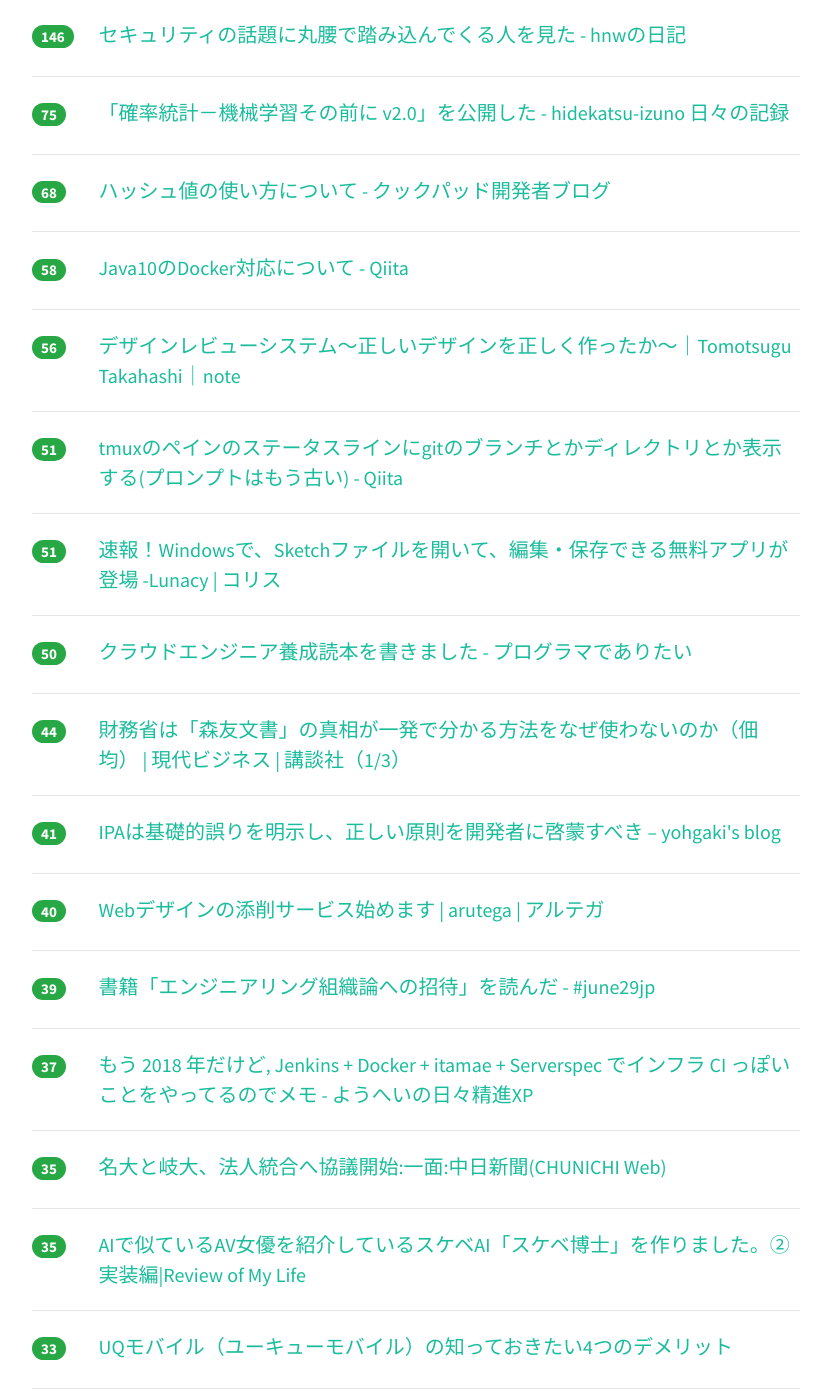
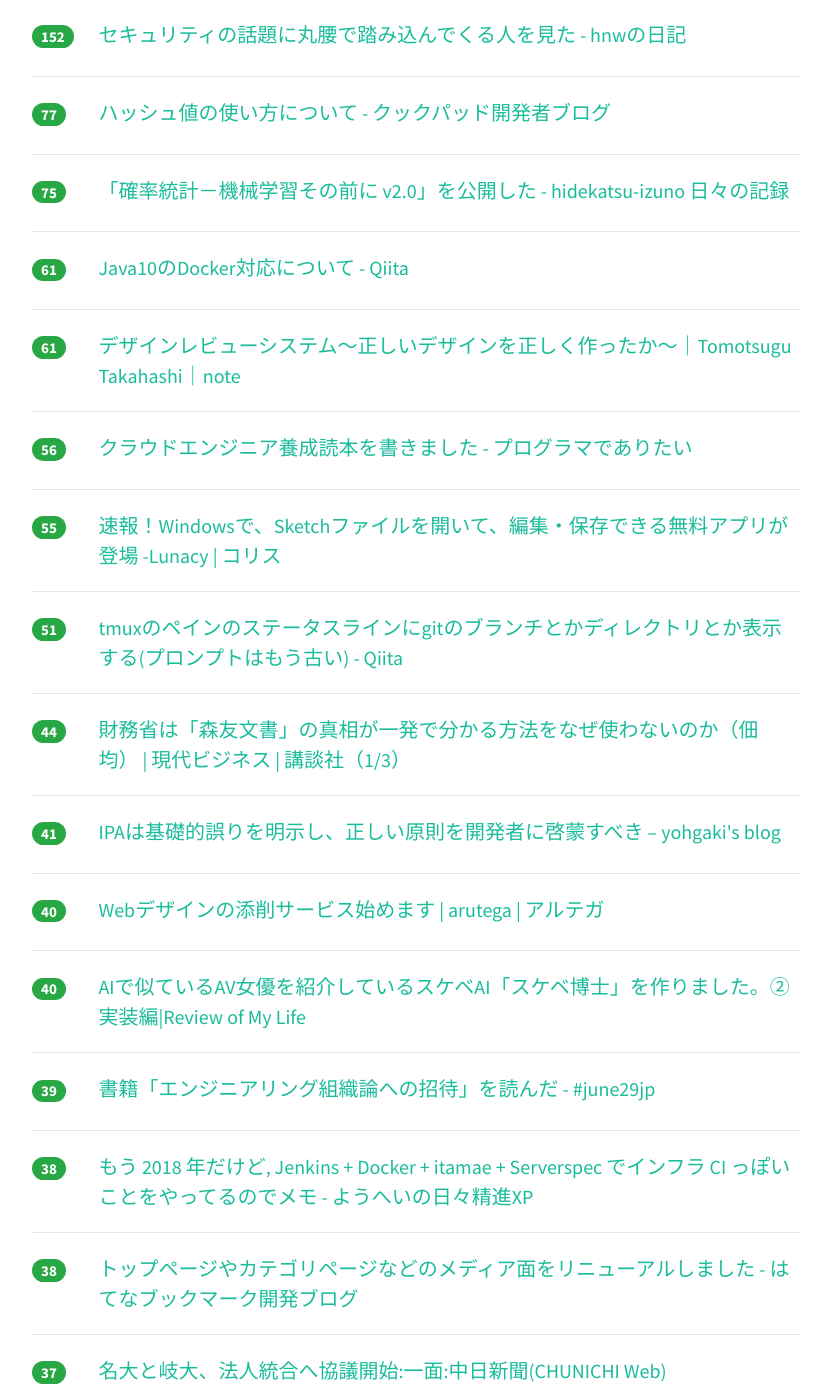
Before and after one commit to yatta47/hatena-matome-site, a Jekyll site: the page built from _posts/2018-03-22-hatena.md, in a window 1280 px wide and 1400 px high, scrolled down 812 px. Shown: the whole window, without its empty margins (224-1055 px from the left). Built offline with Jekyll 4.4.1, drawn with Linux system fonts in a browser that asks for light colours; nearby versions of some CDN libraries; some of the changed text lies outside the part shown.

Commit message:
Updated 2018-03-22

```diff
--- a/_posts/2018-03-22-hatena.md
+++ b/_posts/2018-03-22-hatena.md
@@ -1,39 +1,44 @@
 ---
 layout: post
 title:  "2018-03-22 はてぶIT"
-date:   2018-03-22 18:02:25
+date:   2018-03-22 19:02:35
 tags: [it-hotentry]
 ---
-53 件のデータあり
+56 件のデータあり
 
 <hr><div class="row">
-<div class="col-1"><span class="badge badge-pill badge-success h2">652</span></div>
+<div class="col-1"><span class="badge badge-pill badge-success h2">668</span></div>
 <div class="col-11"><a href='http://www.publickey1.jp/blog/18/jenkins_xgitdockerkubernetescicd.html' target='_blank'>「Jenkins X」発表。Git/Docker/Kubernetesに特化したことでCI/CD環境の構築運用を自動化 － Publickey</a></div>
 </div>
 <hr>
 <div class="row">
-<div class="col-1"><span class="badge badge-pill badge-success h2">546</span></div>
+<div class="col-1"><span class="badge badge-pill badge-success h2">590</span></div>
 <div class="col-11"><a href='http://blog.kamipo.net/entry/2018/03/22/084126' target='_blank'>MySQLのクエリの良し悪しはrows_examinedで判断する - かみぽわーる</a></div>
 </div>
 <hr>
 <div class="row">
-<div class="col-1"><span class="badge badge-pill badge-success h2">261</span></div>
+<div class="col-1"><span class="badge badge-pill badge-success h2">275</span></div>
 <div class="col-11"><a href='https://speakerdeck.com/pyama86/linuxkomandodebotorunetukuwodiao-beru' target='_blank'>Linuxコマンドでボトルネックを調べる // Speaker Deck</a></div>
 </div>
 <hr>
 <div class="row">
-<div class="col-1"><span class="badge badge-pill badge-success h2">210</span></div>
+<div class="col-1"><span class="badge badge-pill badge-success h2">217</span></div>
 <div class="col-11"><a href='https://anond.hatelabo.jp/20180322014102' target='_blank'>はてな村とかなんとか</a></div>
 </div>
 <hr>
 <div class="row">
-<div class="col-1"><span class="badge badge-pill badge-success h2">148</span></div>
+<div class="col-1"><span class="badge badge-pill badge-success h2">169</span></div>
 <div class="col-11"><a href='https://gigazine.net/news/20180322-linux-kernel-map/' target='_blank'>Linuxカーネルのソースコードを機能とレイヤーで分類して表示してくれる「Linux kernel map」 - GIGAZINE</a></div>
 </div>
 <hr>
 <div class="row">
-<div class="col-1"><span class="badge badge-pill badge-success h2">146</span></div>
+<div class="col-1"><span class="badge badge-pill badge-success h2">152</span></div>
 <div class="col-11"><a href='http://d.hatena.ne.jp/hnw/20180321' target='_blank'>セキュリティの話題に丸腰で踏み込んでくる人を見た - hnwの日記</a></div>
+</div>
+<hr>
+<div class="row">
+<div class="col-1"><span class="badge badge-pill badge-success h2">77</span></div>
+<div class="col-11"><a href='http://techlife.cookpad.com/entry/2018/03/22/082755' target='_blank'>ハッシュ値の使い方について - クックパッド開発者ブログ</a></div>
 </div>
 <hr>
 <div class="row">
@@ -42,33 +47,28 @@ tags: [it-hotentry]
 </div>
 <hr>
 <div class="row">
-<div class="col-1"><span class="badge badge-pill badge-success h2">68</span></div>
-<div class="col-11"><a href='http://techlife.cookpad.com/entry/2018/03/22/082755' target='_blank'>ハッシュ値の使い方について - クックパッド開発者ブログ</a></div>
-</div>
-<hr>
-<div class="row">
-<div class="col-1"><span class="badge badge-pill badge-success h2">58</span></div>
+<div class="col-1"><span class="badge badge-pill badge-success h2">61</span></div>
 <div class="col-11"><a href='https://qiita.com/c9katayama/items/b427a008623f0e228c50' target='_blank'>Java10のDocker対応について - Qiita</a></div>
 </div>
 <hr>
 <div class="row">
+<div class="col-1"><span class="badge badge-pill badge-success h2">61</span></div>
+<div class="col-11"><a href='https://note.mu/ttmtg/n/nc9ef0a890c3d' target='_blank'>デザインレビューシステム〜正しいデザインを正しく作ったか〜｜Tomotsugu Takahashi｜note</a></div>
+</div>
+<hr>
+<div class="row">
 <div class="col-1"><span class="badge badge-pill badge-success h2">56</span></div>
-<div class="col-11"><a href='https://note.mu/ttmtg/n/nc9ef0a890c3d' target='_blank'>デザインレビューシステム〜正しいデザインを正しく作ったか〜｜Tomotsugu Takahashi｜note</a></div>
+<div class="col-11"><a href='http://blog.takuros.net/entry/2018/03/22/090718' target='_blank'>クラウドエンジニア養成読本を書きました - プログラマでありたい</a></div>
+</div>
+<hr>
+<div class="row">
+<div class="col-1"><span class="badge badge-pill badge-success h2">55</span></div>
+<div class="col-11"><a href='https://coliss.com/articles/build-websites/operation/design/sketch-for-windows-lunacy.html' target='_blank'>速報！Windowsで、Sketchファイルを開いて、編集・保存できる無料アプリが登場 -Lunacy | コリス</a></div>
 </div>
 <hr>
 <div class="row">
 <div class="col-1"><span class="badge badge-pill badge-success h2">51</span></div>
 <div class="col-11"><a href='https://qiita.com/arks22/items/db8eb6a14223ce29219a' target='_blank'>tmuxのペインのステータスラインにgitのブランチとかディレクトリとか表示する(プロンプトはもう古い) - Qiita</a></div>
-</div>
-<hr>
-<div class="row">
-<div class="col-1"><span class="badge badge-pill badge-success h2">51</span></div>
-<div class="col-11"><a href='https://coliss.com/articles/build-websites/operation/design/sketch-for-windows-lunacy.html' target='_blank'>速報！Windowsで、Sketchファイルを開いて、編集・保存できる無料アプリが登場 -Lunacy | コリス</a></div>
-</div>
-<hr>
-<div class="row">
-<div class="col-1"><span class="badge badge-pill badge-success h2">50</span></div>
-<div class="col-11"><a href='http://blog.takuros.net/entry/2018/03/22/090718' target='_blank'>クラウドエンジニア養成読本を書きました - プログラマでありたい</a></div>
 </div>
 <hr>
 <div class="row">
@@ -87,23 +87,33 @@ tags: [it-hotentry]
 </div>
 <hr>
 <div class="row">
+<div class="col-1"><span class="badge badge-pill badge-success h2">40</span></div>
+<div class="col-11"><a href='https://review-of-my-life.blogspot.com/2018/03/sukebe-ai-development.html' target='_blank'>AIで似ているAV女優を紹介しているスケベAI「スケベ博士」を作りました。②実装編|Review of My Life</a></div>
+</div>
+<hr>
+<div class="row">
 <div class="col-1"><span class="badge badge-pill badge-success h2">39</span></div>
 <div class="col-11"><a href='https://june29.jp/2018/03/21/invitation-to-engineering-organization-theory-the-book/' target='_blank'>書籍「エンジニアリング組織論への招待」を読んだ - #june29jp</a></div>
 </div>
 <hr>
 <div class="row">
-<div class="col-1"><span class="badge badge-pill badge-success h2">37</span></div>
+<div class="col-1"><span class="badge badge-pill badge-success h2">38</span></div>
 <div class="col-11"><a href='http://inokara.hateblo.jp/entry/2018/03/21/152609' target='_blank'>もう 2018 年だけど, Jenkins + Docker + itamae + Serverspec でインフラ CI っぽいことをやってるのでメモ - ようへいの日々精進XP</a></div>
 </div>
 <hr>
 <div class="row">
-<div class="col-1"><span class="badge badge-pill badge-success h2">35</span></div>
+<div class="col-1"><span class="badge badge-pill badge-success h2">38</span></div>
+<div class="col-11"><a href='http://bookmark.hatenastaff.com/entry/2018/03/22/161110' target='_blank'>トップページやカテゴリページなどのメディア面をリニューアルしました - はてなブックマーク開発ブログ</a></div>
+</div>
+<hr>
+<div class="row">
+<div class="col-1"><span class="badge badge-pill badge-success h2">37</span></div>
 <div class="col-11"><a href='http://www.chunichi.co.jp/article/front/list/CK2018032202000069.html' target='_blank'>名大と岐大、法人統合へ協議開始:一面:中日新聞(CHUNICHI Web)</a></div>
 </div>
 <hr>
 <div class="row">
-<div class="col-1"><span class="badge badge-pill badge-success h2">35</span></div>
-<div class="col-11"><a href='https://review-of-my-life.blogspot.com/2018/03/sukebe-ai-development.html' target='_blank'>AIで似ているAV女優を紹介しているスケベAI「スケベ博士」を作りました。②実装編|Review of My Life</a></div>
+<div class="col-1"><span class="badge badge-pill badge-success h2">37</span></div>
+<div class="col-11"><a href='https://deepage.net/features/numpy/' target='_blank'>あなたのデータサイエンス力を飛躍的に向上させるNumPy徹底入門 - DeepAge</a></div>
 </div>
 <hr>
 <div class="row">
@@ -118,7 +128,7 @@ tags: [it-hotentry]
 <hr>
 <div class="row">
 <div class="col-1"><span class="badge badge-pill badge-success h2">32</span></div>
-<div class="col-11"><a href='http://bookmark.hatenastaff.com/entry/2018/03/22/161110' target='_blank'>トップページやカテゴリページなどのメディア面をリニューアルしました - はてなブックマーク開発ブログ</a></div>
+<div class="col-11"><a href='http://blog.hiroppy.me/entry/nodejs-esm' target='_blank'>Node.jsとECMAScript Modules - 技術探し</a></div>
 </div>
 <hr>
 <div class="row">
@@ -128,7 +138,7 @@ tags: [it-hotentry]
 <hr>
 <div class="row">
 <div class="col-1"><span class="badge badge-pill badge-success h2">30</span></div>
-<div class="col-11"><a href='http://blog.hiroppy.me/entry/nodejs-esm' target='_blank'>Node.jsとECMAScript Modules - 技術探し</a></div>
+<div class="col-11"><a href='https://wivern.exblog.jp/26433449/' target='_blank'>APS-C最強デジイチ、NikonのD500に「まだフルサイズで消耗してるの？」と言われた話 : 超音速備忘録</a></div>
 </div>
 <hr>
 <div class="row">
@@ -138,27 +148,27 @@ tags: [it-hotentry]
 <hr>
 <div class="row">
 <div class="col-1"><span class="badge badge-pill badge-success h2">28</span></div>
+<div class="col-11"><a href='https://wired.jp/2018/03/21/refugees-but-on-the-blockchain/' target='_blank'>ブロックチェーンが、社会から置き去りにされた「記録なき人々」の身分証明になる｜WIRED.jp</a></div>
+</div>
+<hr>
+<div class="row">
+<div class="col-1"><span class="badge badge-pill badge-success h2">28</span></div>
 <div class="col-11"><a href='https://av.watch.impress.co.jp/docs/news/1112876.html' target='_blank'>ボーズ、肩のせワイヤレススピーカーで周りの音も聞ける「SoundWear Companion」 - AV Watch</a></div>
 </div>
 <hr>
 <div class="row">
-<div class="col-1"><span class="badge badge-pill badge-success h2">27</span></div>
-<div class="col-11"><a href='https://wired.jp/2018/03/21/refugees-but-on-the-blockchain/' target='_blank'>ブロックチェーンが、社会から置き去りにされた「記録なき人々」の身分証明になる｜WIRED.jp</a></div>
-</div>
-<hr>
-<div class="row">
-<div class="col-1"><span class="badge badge-pill badge-success h2">27</span></div>
-<div class="col-11"><a href='https://wivern.exblog.jp/26433449/' target='_blank'>APS-C最強デジイチ、NikonのD500に「まだフルサイズで消耗してるの？」と言われた話 : 超音速備忘録</a></div>
-</div>
-<hr>
-<div class="row">
-<div class="col-1"><span class="badge badge-pill badge-success h2">27</span></div>
-<div class="col-11"><a href='https://deepage.net/features/numpy/' target='_blank'>あなたのデータサイエンス力を飛躍的に向上させるNumPy徹底入門 - DeepAge</a></div>
+<div class="col-1"><span class="badge badge-pill badge-success h2">26</span></div>
+<div class="col-11"><a href='https://gigazine.net/news/20180322-url-canary/' target='_blank'>登録いらずで簡単にURLを使ってアクセス監視ができる「URL Canary」 - GIGAZINE</a></div>
 </div>
 <hr>
 <div class="row">
 <div class="col-1"><span class="badge badge-pill badge-success h2">26</span></div>
 <div class="col-11"><a href='https://internet.watch.impress.co.jp/docs/yajiuma/1112858.html' target='_blank'>ブラウザー上でプレー可能、平安京エイリアンやパックマンなど70～90年代の電子ゲームが公開中【やじうまWatch】 - INTERNET Watch</a></div>
+</div>
+<hr>
+<div class="row">
+<div class="col-1"><span class="badge badge-pill badge-success h2">25</span></div>
+<div class="col-11"><a href='http://www.itmedia.co.jp/enterprise/articles/1803/22/news013.html' target='_blank'>年間1000円、エフエム和歌山のAIアナウンサー「ナナコ」の裏側 (1/2) - ITmedia エンタープライズ</a></div>
 </div>
 <hr>
 <div class="row">
@@ -168,7 +178,7 @@ tags: [it-hotentry]
 <hr>
 <div class="row">
 <div class="col-1"><span class="badge badge-pill badge-success h2">24</span></div>
-<div class="col-11"><a href='https://gigazine.net/news/20180322-url-canary/' target='_blank'>登録いらずで簡単にURLを使ってアクセス監視ができる「URL Canary」 - GIGAZINE</a></div>
+<div class="col-11"><a href='http://www.ketancho.net/entry/2018/03/14/074500' target='_blank'>「SQLアンチパターン」を避けるためのチェックリスト③（SQLクエリ設計編） - log4ketancho</a></div>
 </div>
 <hr>
 <div class="row">
@@ -178,7 +188,7 @@ tags: [it-hotentry]
 <hr>
 <div class="row">
 <div class="col-1"><span class="badge badge-pill badge-success h2">23</span></div>
-<div class="col-11"><a href='http://www.itmedia.co.jp/enterprise/articles/1803/22/news013.html' target='_blank'>年間1000円、エフエム和歌山のAIアナウンサー「ナナコ」の裏側 (1/2) - ITmedia エンタープライズ</a></div>
+<div class="col-11"><a href='https://geek-out.jp/column/entry/2018/03/22/110000' target='_blank'>企業のクラウド利用は本当に増えているのか？ 統計データから実態と押さえておくべきポイントを探る - GeekOut</a></div>
 </div>
 <hr>
 <div class="row">
@@ -197,6 +207,11 @@ tags: [it-hotentry]
 </div>
 <hr>
 <div class="row">
+<div class="col-1"><span class="badge badge-pill badge-success h2">21</span></div>
+<div class="col-11"><a href='https://dev.classmethod.jp/cloud/aws/aws-training-edx-udemy/' target='_blank'>edXとUdemyでAWSトレーニングコースが受講できるようになりました ｜ Developers.IO</a></div>
+</div>
+<hr>
+<div class="row">
 <div class="col-1"><span class="badge badge-pill badge-success h2">20</span></div>
 <div class="col-11"><a href='https://number333.org/2018/03/21/macbook12inch-dailyuse/' target='_blank'>Macbook12インチの使い方。仕事編・休日編</a></div>
 </div>
@@ -208,7 +223,7 @@ tags: [it-hotentry]
 <hr>
 <div class="row">
 <div class="col-1"><span class="badge badge-pill badge-success h2">20</span></div>
-<div class="col-11"><a href='http://www.ketancho.net/entry/2018/03/14/074500' target='_blank'>「SQLアンチパターン」を避けるためのチェックリスト③（SQLクエリ設計編） - log4ketancho</a></div>
+<div class="col-11"><a href='http://www.kumilog.net/entry/2018/03/22/090000' target='_blank'>PythonとSheets API v4でGoogleスプレッドシートを読み書きする - kumilog.net</a></div>
 </div>
 <hr>
 <div class="row">
@@ -222,8 +237,8 @@ tags: [it-hotentry]
 </div>
 <hr>
 <div class="row">
-<div class="col-1"><span class="badge badge-pill badge-success h2">19</span></div>
-<div class="col-11"><a href='https://dev.classmethod.jp/cloud/aws/aws-training-edx-udemy/' target='_blank'>edXとUdemyでAWSトレーニングコースが受講できるようになりました ｜ Developers.IO</a></div>
+<div class="col-1"><span class="badge badge-pill badge-success h2">18</span></div>
+<div class="col-11"><a href='https://japanese.engadget.com/2018/03/21/uber/' target='_blank'>自動運転Uberの歩行者死亡事故、警察が車載映像公開。乗員はよそ見、センサー反応みられず - Engadget 日本版</a></div>
 </div>
 <hr>
 <div class="row">
@@ -232,8 +247,13 @@ tags: [it-hotentry]
 </div>
 <hr>
 <div class="row">
+<div class="col-1"><span class="badge badge-pill badge-success h2">17</span></div>
+<div class="col-11"><a href='https://jp.techcrunch.com/2018/03/21/2018-03-20-googles-simple-new-app-lets-you-draw-white-lines/' target='_blank'>Googleの最新アプリは白い線を引くだけ | TechCrunch Japan</a></div>
+</div>
+<hr>
+<div class="row">
 <div class="col-1"><span class="badge badge-pill badge-success h2">16</span></div>
-<div class="col-11"><a href='https://jp.techcrunch.com/2018/03/21/2018-03-20-googles-simple-new-app-lets-you-draw-white-lines/' target='_blank'>Googleの最新アプリは白い線を引くだけ | TechCrunch Japan</a></div>
+<div class="col-11"><a href='http://twitter.com/soro_bea/status/976386088175419394' target='_blank'>soro_beaさんのツイート: "黙れ、極左の #文春。地方は今過疎化で深刻な事態。新学部ができれば人口増で地方経済は潤う。そこで市が何とか新学部の誘致の為、市を上げて誘致運動するのは</a></div>
 </div>
 <hr>
 <div class="row">
@@ -242,8 +262,13 @@ tags: [it-hotentry]
 </div>
 <hr>
 <div class="row">
-<div class="col-1"><span class="badge badge-pill badge-success h2">14</span></div>
-<div class="col-11"><a href='http://twitter.com/soro_bea/status/976386088175419394' target='_blank'>soro_beaさんのツイート: "黙れ、極左の #文春。地方は今過疎化で深刻な事態。新学部ができれば人口増で地方経済は潤う。そこで市が何とか新学部の誘致の為、市を上げて誘致運動するのは</a></div>
+<div class="col-1"><span class="badge badge-pill badge-success h2">15</span></div>
+<div class="col-11"><a href='https://idolmaster-shinycolors.bxd.co.jp/campaign/' target='_blank'>ログイン｜283プロ事前登録ガシャ特設ページ｜スマートフォン向けブラウザゲーム「アイドルマスター シャイニーカラーズ(シャニマス)」</a></div>
+</div>
+<hr>
+<div class="row">
+<div class="col-1"><span class="badge badge-pill badge-success h2">15</span></div>
+<div class="col-11"><a href='https://anond.hatelabo.jp/20180322155457' target='_blank'>はてブの仕様やデザイン変わったよな？しかもポンコツ変更</a></div>
 </div>
 <hr>
 <div class="row">
@@ -261,13 +286,3 @@ tags: [it-hotentry]
 <div class="col-11"><a href='https://jp.techcrunch.com/2018/03/22/2018-03-20-sources-google-is-buying-lytro-for-about-40m/' target='_blank'>GoogleがLytroを4000万ドル前後で買収との情報――ライトフィールド技術でVR世界構築強化 | TechCrunch Japan</a></div>
 </div>
 <hr>
-<div class="row">
-<div class="col-1"><span class="badge badge-pill badge-success h2">12</span></div>
-<div class="col-11"><a href='https://idolmaster-shinycolors.bxd.co.jp/campaign/' target='_blank'>ログイン｜283プロ事前登録ガシャ特設ページ｜スマートフォン向けブラウザゲーム「アイドルマスター シャイニーカラーズ(シャニマス)」</a></div>
-</div>
-<hr>
-<div class="row">
-<div class="col-1"><span class="badge badge-pill badge-success h2">6</span></div>
-<div class="col-11"><a href='https://anond.hatelabo.jp/20180322155457' target='_blank'>はてブの仕様やデザイン変わったよな？しかもポンコツ変更</a></div>
-</div>
-<hr>
```
